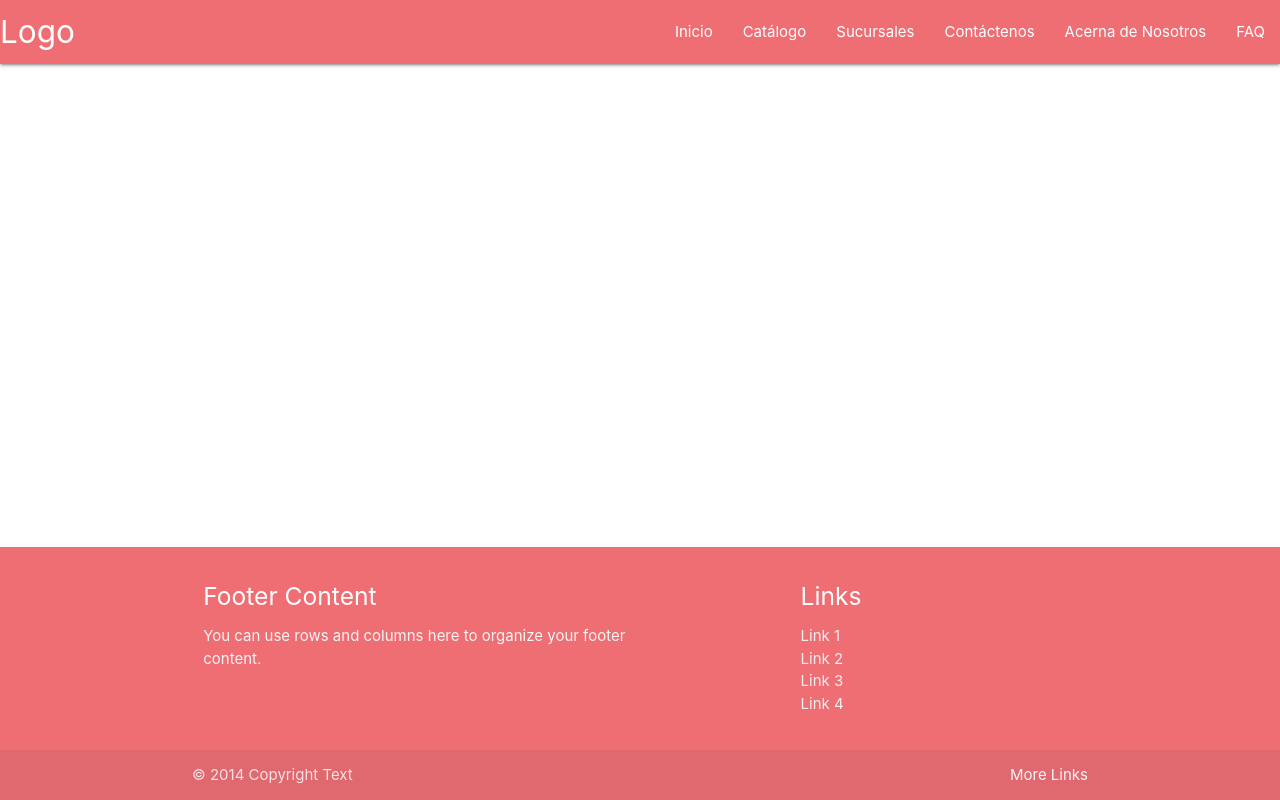
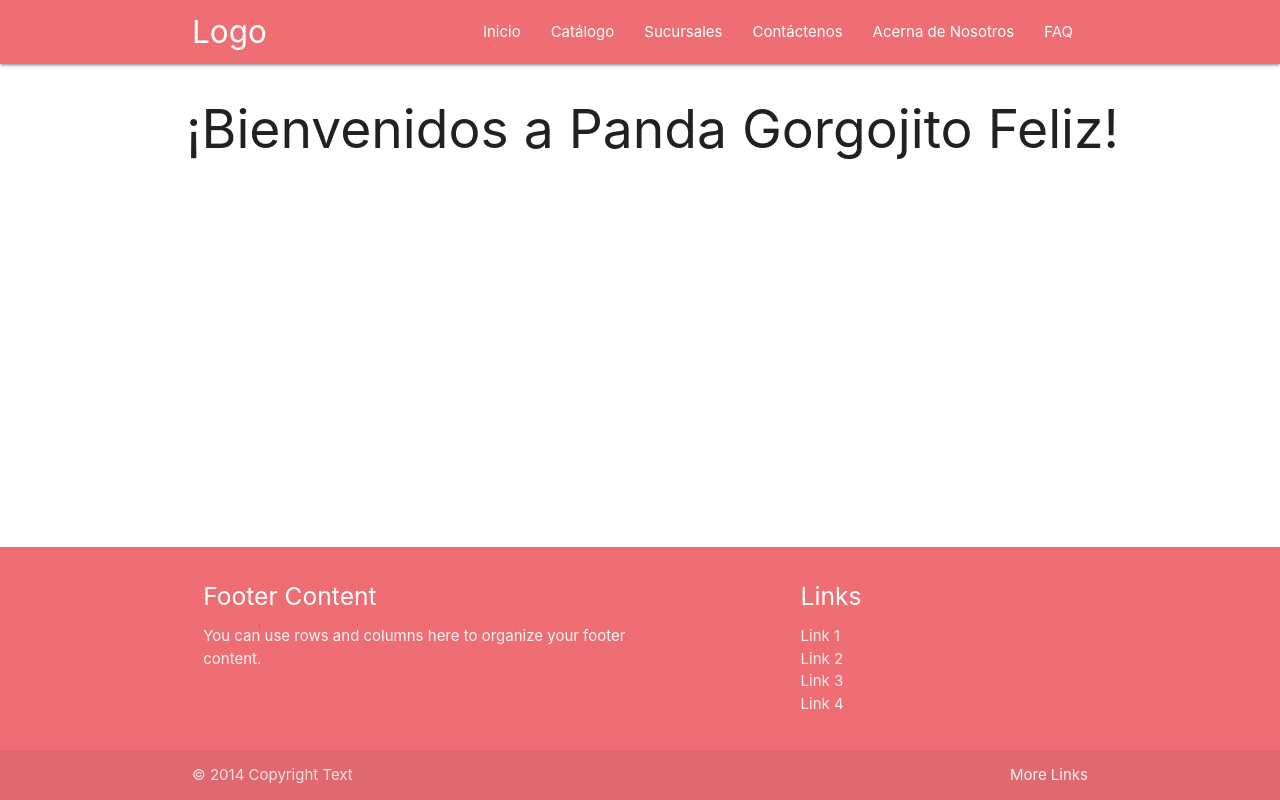
Before and after one commit to sarai-gr/Propuesta2, a plain HTML site: page index.html in a window 1280 px wide. Drawn offline with Linux system fonts and the light colour scheme.

Commit message:
Add files via upload

```diff
--- a/css/Estilos.css
+++ b/css/Estilos.css
@@ -2,8 +2,15 @@ body {
     display: flex;
     min-height: 100vh;
     flex-direction: column;
-  }
+}
 
-  main {
-    flex: 1 0 auto;
-  }
+main {
+  flex: 1 0 auto;
+}
+
+.containerPrincipal{
+  padding-left: 25px;
+}
+.textoCentrado{
+  text-align: center;
+}
--- a/index.html
+++ b/index.html
@@ -14,8 +14,9 @@
 
   <body>
     <header>
+      <div class="navbar-fixed">
         <nav>
-      <div class="nav-wrapper">
+          <div class="nav-wrapper container">
             <a href="#" class="brand-logo">Logo</a>
             <ul id="nav-mobile" class="right hide-on-med-and-down">
               <li><a href="index.html">Inicio</a></li>
@@ -27,9 +28,13 @@
             </ul>
           </div>
         </nav>
+      </div>
   </header>
   <main>
+    <div class="containerPrincipal">
+      <h2 class="textoCentrado">¡Bienvenidos a Panda Gorgojito Feliz!</h2>
 
+    </div>
 
   </main>
   <footer class="page-footer">
```
Also changed, not shown: catalogo.html (+4 -1 lines), formulario.html (+3 -1 lines). Lines whose indentation alone changed are shown as unchanged.
